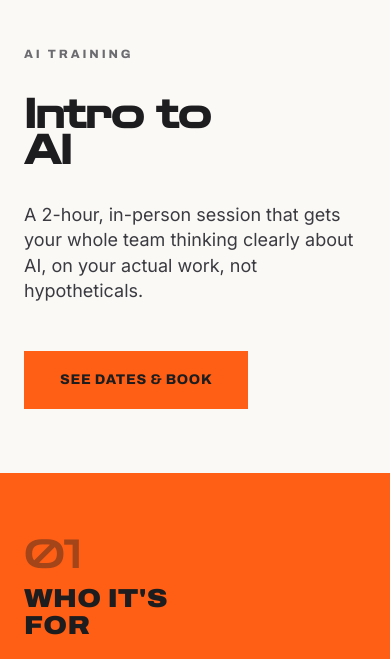
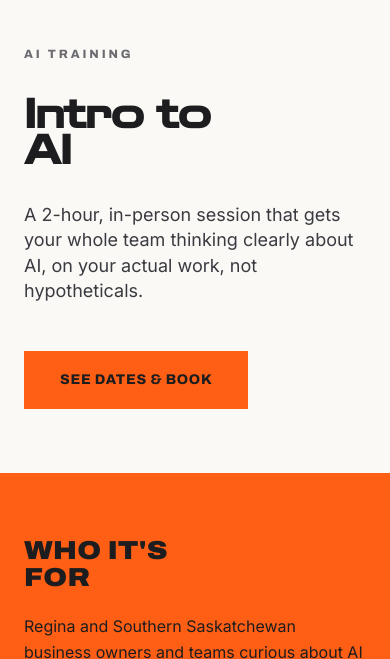
Before and after one commit to teamdublabs/teamdublabs.github.io, a plain HTML site: page training.html in a window 390 px wide. Shown: the part 147-806 px from the top of the page. Drawn offline with Linux system fonts and the light colour scheme.

Commit message:
Remove leftover 01 numeral from Who it's for slab on training page
Homepage carry-over; the training page has no numbered sequence. Prune
the now-dead .slab .n rules with it.

Co-Authored-By: Claude Fable 5 <noreply@anthropic.com>

```diff
--- a/training.html
+++ b/training.html
@@ -126,7 +126,6 @@
   .btn.onOrange{background:var(--space-black);color:var(--off-white);}
 
   .slab{display:grid;grid-template-columns:auto minmax(0,1fr);gap:var(--s7);align-items:start;}
-  .slab .n{font-family:var(--font-display);font-size:clamp(40px,7vw,92px);line-height:.9;opacity:.28;}
   .slab h2{font-family:var(--font-header);font-weight:900;font-stretch:112%;
     text-transform:uppercase;letter-spacing:.01em;
     font-size:clamp(26px,4.4vw,54px);line-height:1.02;margin:0 0 var(--s5);}
@@ -168,7 +167,6 @@
   @media (max-width:820px){
     .panel{padding:var(--s8) 0;}
     .slab{grid-template-columns:minmax(0,1fr);gap:var(--s3);}
-    .slab .n{opacity:.4;}
     .details{grid-template-columns:minmax(0,1fr);gap:var(--s5);}
     .agenda-row{grid-template-columns:minmax(0,1fr);gap:var(--s2);}
   }
@@ -194,7 +192,6 @@
 
 <section class="panel orange"><div class="wrap">
   <div class="slab">
-    <span class="n">01</span>
     <div>
       <h2>Who it's<br>for</h2>
       <p>Regina and Southern Saskatchewan business owners and teams curious about AI but not sure where to start. No technical background needed, and nobody needs to bring a laptop.</p>
```
